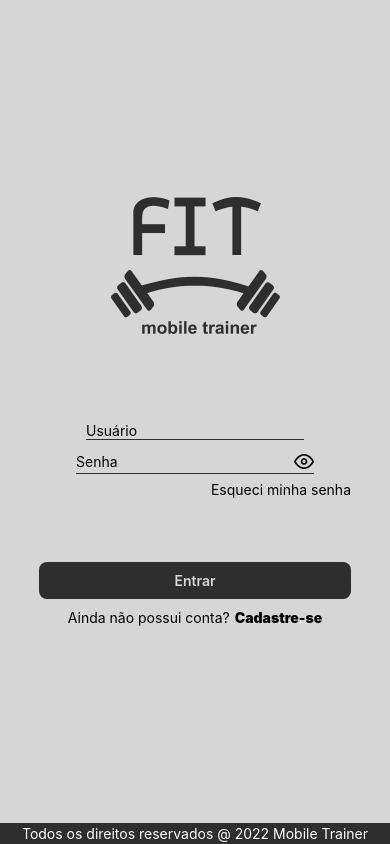
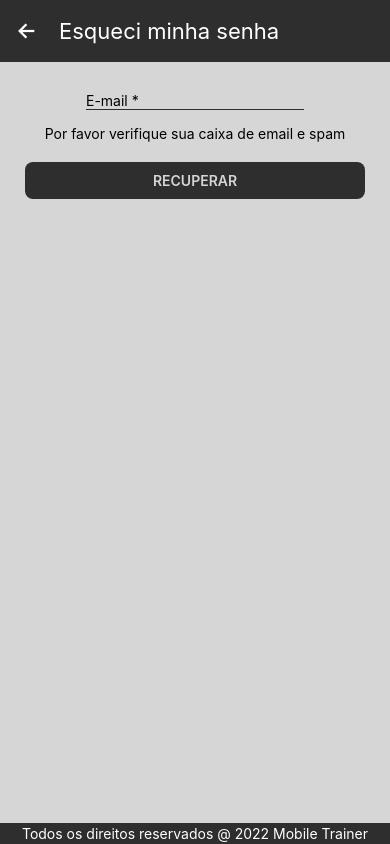
Before and after one commit to MayconMarigo/PersonalApp, a React Native app: screen /ResetPw in a window 390 px wide. Built offline with nearby package versions, Linux system fonts and the light colour scheme.

Commit message:
Criação da tela de reset password

```diff
--- a/App.tsx
+++ b/App.tsx
@@ -6,6 +6,7 @@ import { GlobalStyles } from "./GlobalStyles";
 
 import Login from "./src/screens/login/Login";
 import Register from "./src/screens/register/Register";
+import ResetPassword from "./src/screens/reset-password/ResetPassword";
 
 export default function App() {
   NavigationBar.setVisibilityAsync("hidden");
@@ -29,11 +30,18 @@ export default function App() {
             options={{
               headerShown: false,
             }}
+          />
+          <LoginStack.Screen
+            name="ResetPw"
+            component={ResetPassword}
+            options={{
+              headerShown: false,
+            }}
             // options={{
             //   headerShadowVisible: false,
-            //   headerStyle: {
-            //     backgroundColor: "#2E2E2E",
-            //   },
+            //   headerStyle: { backgroundColor: "#2E2E2E" },
+            //   headerTitleStyle: { color: "#fff" },
+            //   headerTintColor: "#fff",
             // }}
           />
         </LoginStack.Navigator>
--- a/src/components/button/Button.tsx
+++ b/src/components/button/Button.tsx
@@ -10,6 +10,9 @@ export default function StyledButton(props: ButtonProps) {
       alignItems: "center",
       paddingVertical: 10,
       borderRadius: 8,
+      marginTop: props.mt,
+      marginBottom: props.mb,
+      marginVertical: props.mv,
     },
   });
   return (
--- a/src/components/button/interface.ts
+++ b/src/components/button/interface.ts
@@ -4,4 +4,7 @@ export interface ButtonProps {
   onPress: () => void;
   width: string;
   bgColor: string;
+  mt?: number;
+  mb?: number;
+  mv?: number;
 }
--- a/src/components/input/Input.tsx
+++ b/src/components/input/Input.tsx
@@ -40,7 +40,7 @@ const StyledInput = (props: InputProps) => {
         style={styles.input}
         placeholder={props.placeholder}
         keyboardType={props.keyboard || "default"}
-        secureTextEntry={secure}
+        secureTextEntry={props.secure}
       />
       {props.icon ? (
         <TouchableOpacity onPress={() => setIsSecure(!secure)}>
--- /dev/null
+++ b/src/components/navigation-header/Header.tsx
@@ -0,0 +1,29 @@
+import { View, Text, TouchableOpacity } from "react-native";
+import Icon from "@expo/vector-icons/Ionicons";
+import { HeaderProps } from "./interface";
+import { useNavigation } from "@react-navigation/native";
+
+export default function Header(props: HeaderProps) {
+  const navigation = useNavigation();
+  return (
+    <View
+      style={{
+        flexDirection: "row",
+        width: "100%",
+        alignItems: "center",
+        paddingHorizontal: 15,
+      }}
+    >
+      <TouchableOpacity>
+        <Icon
+          name={props.iconName}
+          style={{ color: "white", fontSize: 24 }}
+          onPress={() => navigation.goBack()}
+        />
+      </TouchableOpacity>
+      <Text style={{ color: "white", fontSize: 22, marginLeft: 20 }}>
+        {props.title}
+      </Text>
+    </View>
+  );
+}
--- /dev/null
+++ b/src/components/navigation-header/interface.ts
@@ -0,0 +1,4 @@
+export interface HeaderProps {
+  iconName: any;
+  title: string;
+}
--- a/src/screens/login/Login.tsx
+++ b/src/screens/login/Login.tsx
@@ -63,7 +63,7 @@ export default function Login() {
               secure
             />
             <TouchableOpacity
-              onPress={() => alert("z")}
+              onPress={() => navigation.navigate("ResetPw" as never)}
               style={{ alignSelf: "flex-end" }}
             >
               <Text>Esqueci minha senha</Text>
--- a/src/screens/register/Register.tsx
+++ b/src/screens/register/Register.tsx
@@ -1,20 +1,12 @@
-import {
-  View,
-  Text,
-  StyleSheet,
-  ScrollView,
-  TextInput,
-  TouchableOpacity,
-} from "react-native";
-import { Stack, Chip } from "@react-native-material/core";
+import Icon from "@expo/vector-icons/AntDesign";
+import { Chip, Stack } from "@react-native-material/core";
+import { useState } from "react";
+import { ScrollView, StyleSheet, Text, TextInput, View } from "react-native";
 import StyledButton from "../../components/button/Button";
 import CheckBox from "../../components/checkbox/Checkbox";
 import Footer from "../../components/footer/Footer";
 import StyledInput from "../../components/input/Input";
-import Icon from "@expo/vector-icons/AntDesign";
-import Back from "react-native-vector-icons/Ionicons";
-import { useState } from "react";
-import { useNavigation } from "@react-navigation/native";
+import Header from "../../components/navigation-header/Header";
 
 export default function Register() {
   const styles = StyleSheet.create({
@@ -42,7 +34,6 @@ export default function Register() {
     },
   });
 
-  const navigation = useNavigation();
   const [client, setClient] = useState<boolean>(true);
   const [personal, setPersonal] = useState<boolean>(false);
   const [chips, setChips] = useState<Array<string>>([]);
@@ -94,25 +85,7 @@ export default function Register() {
     <>
       <ScrollView>
         <View style={styles.container_gray}>
-          <View
-            style={{
-              flexDirection: "row",
-              width: "100%",
-              alignItems: "center",
-              paddingHorizontal: 15,
-            }}
-          >
-            <TouchableOpacity>
-              <Back
-                name="arrow-back"
-                style={{ color: "white", fontSize: 24 }}
-                onPress={() => navigation.goBack()}
-              />
-            </TouchableOpacity>
-            <Text style={{ color: "white", fontSize: 24, marginLeft: 20 }}>
-              Cadastro
-            </Text>
-          </View>
+          <Header iconName="arrow-back" title="Cadastro" />
           <View style={styles.photo_container} />
         </View>
         <View style={styles.container_white}>
--- /dev/null
+++ b/src/screens/reset-password/ResetPassword.jsx
@@ -0,0 +1,51 @@
+import { StyleSheet, Text, View } from "react-native";
+import StyledButton from "../../components/button/Button";
+import Footer from "../../components/footer/Footer";
+import StyledInput from "../../components/input/Input";
+import Header from "../../components/navigation-header/Header";
+import { useState } from "react";
+
+export default function ResetPassword() {
+  const styles = StyleSheet.create({
+    container_main: {
+      flex: 1,
+      backgroundColor: "#D6D6D6",
+      paddingHorizontal: 25,
+      paddingTop: 30,
+      alignItems: "center",
+    },
+  });
+
+  const [email, setEmail] = useState("");
+
+  return (
+    <>
+      <View
+        style={{
+          width: "100%",
+          paddingVertical: 18,
+          backgroundColor: "#2E2E2E",
+        }}
+      >
+        <Header iconName="arrow-back" title="Esqueci minha senha" />
+      </View>
+      <View style={styles.container_main}>
+        <StyledInput
+          value={email}
+          mb={15}
+          placeholder="E-mail *"
+          onChange={(e) => setEmail(e)}
+          keyboard="email-address"
+        />
+        <Text>Por favor verifique sua caixa de email e spam</Text>
+        <StyledButton
+          mt={20}
+          title="RECUPERAR"
+          bgColor="#2E2E2E"
+          width="100%"
+        />
+      </View>
+      <Footer backgroundColor="#2E2E2E" color="#fff" />
+    </>
+  );
+}
```
